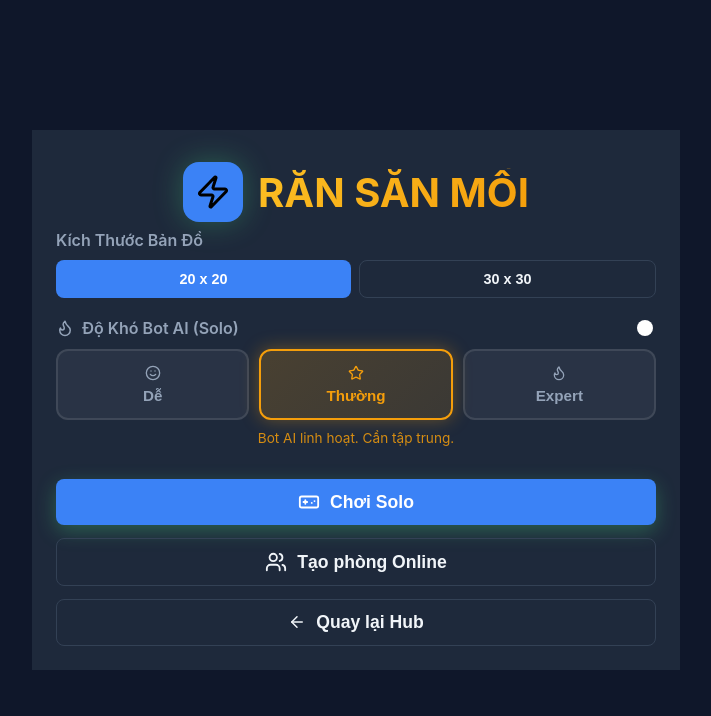
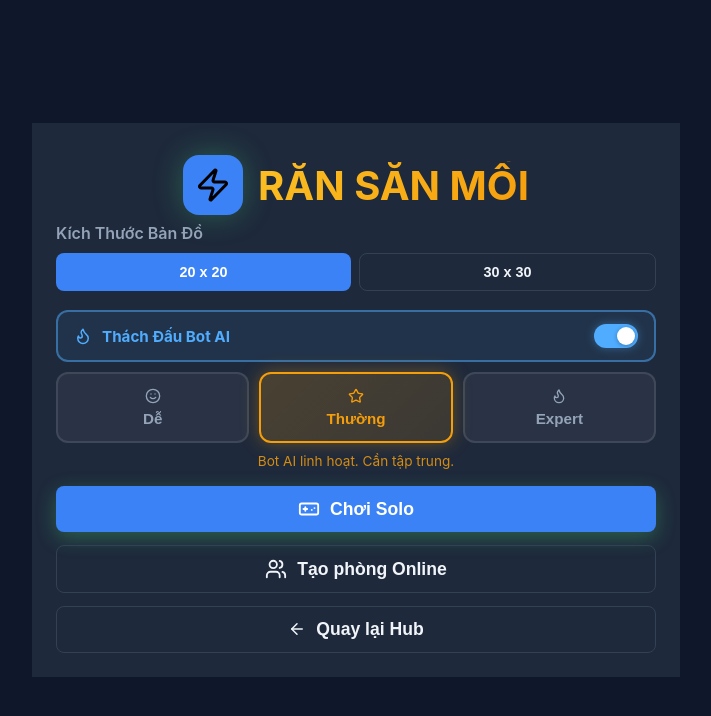
Before and after one commit to ncuong6789/sudoku_game_online, a React (Vite) app in the folder frontend/: page /#/snake in a window 1280 px wide. Shown: the top 716 px of the page, without its empty margins (300-1011 px from the left). Built offline with nearby package versions, Linux system fonts and the light colour scheme; no server answers.

Commit message:
upgrade UI

```diff
--- a/frontend/src/pages/caro/CaroHome.jsx
+++ b/frontend/src/pages/caro/CaroHome.jsx
@@ -53,7 +53,7 @@ export default function CaroHome() {
                 </div>
 
                 {/* Difficulty Selection */}
-                <div style={{ width: '100%', marginBottom: '1.2rem' }}>
+                <div style={{ width: '100%', marginBottom: '0.5rem' }}>
                     <label style={{ display: 'flex', alignItems: 'center', gap: '8px', marginBottom: '10px', color: 'var(--text-secondary)', fontWeight: 600 }}>
                         <Flame size={18} /> Độ Khó AI
                     </label>
@@ -93,7 +93,7 @@ export default function CaroHome() {
                 </div>
 
                 {/* Grid Size */}
-                <div style={{ width: '100%', marginBottom: '1.5rem' }}>
+                <div style={{ width: '100%', marginBottom: '0.5rem' }}>
                     <label style={{ display: 'flex', alignItems: 'center', gap: '8px', marginBottom: '10px', color: 'var(--text-secondary)', fontWeight: 600 }}>
                         Kích Thước Bàn Cờ
                     </label>
--- a/frontend/src/pages/chess/ChessHome.jsx
+++ b/frontend/src/pages/chess/ChessHome.jsx
@@ -72,7 +72,7 @@ export default function ChessHome() {
                     </h1>
                 </div>
 
-                <div style={{ display: 'flex', flexDirection: 'column', gap: '1rem', width: '100%', opacity: isFlipping ? 0.3 : 1, transition: 'opacity 0.3s', marginBottom: '1.5rem' }}>
+                <div style={{ display: 'flex', flexDirection: 'column', width: '100%', opacity: isFlipping ? 0.3 : 1, transition: 'opacity 0.3s', marginBottom: '1.5rem' }}>
 
                     {/* Difficulty */}
                     <div>
--- a/frontend/src/pages/pacman/PacmanHome.jsx
+++ b/frontend/src/pages/pacman/PacmanHome.jsx
@@ -49,7 +49,7 @@ export default function PacmanHome() {
                 </div>
 
                 {/* Map Type Selection */}
-                <div style={{ width: '100%', marginBottom: '1.2rem' }}>
+                <div style={{ width: '100%', marginBottom: '0.5rem' }}>
                     <label style={{ display: 'flex', alignItems: 'center', gap: '8px', marginBottom: '10px', color: 'var(--text-secondary)', fontWeight: 600 }}>
                         <Map size={18} /> Chọn Bản Đồ
                     </label>
--- a/frontend/src/pages/snake/SnakeHome.jsx
+++ b/frontend/src/pages/snake/SnakeHome.jsx
@@ -47,7 +47,7 @@ export default function SnakeHome() {
                     </h1>
                 </div>
 
-                <div style={{ display: 'flex', flexDirection: 'column', gap: '1.2rem', width: '100%', marginBottom: '1.5rem' }}>
+                <div style={{ display: 'flex', flexDirection: 'column', gap: '1.2rem', width: '100%', marginBottom: '0.5rem' }}>
                     {/* Map Size Settings */}
                     <div style={{ textAlign: 'left' }}>
                         <label style={{ display: 'flex', alignItems: 'center', gap: '8px', marginBottom: '10px', color: 'var(--text-secondary)', fontWeight: 600 }}>
@@ -69,22 +69,40 @@ export default function SnakeHome() {
 
                     {/* Bot AI Settings */}
                     <div style={{ textAlign: 'left' }}>
-                        <div style={{ display: 'flex', justifyContent: 'space-between', alignItems: 'center', marginBottom: '10px' }}>
-                            <label style={{ display: 'flex', alignItems: 'center', gap: '8px', color: 'var(--text-secondary)', fontWeight: 600 }}>
-                                <Flame size={18} /> Độ Khó Bot AI (Solo)
-                            </label>
+                        {/* Toggle Card */}
                         <div
                             onClick={() => setHasBot(!hasBot)}
                             style={{
-                                    width: '40px', height: '22px', borderRadius: '11px',
-                                    background: hasBot ? 'var(--primary-color)' : '#334155',
-                                    position: 'relative', cursor: 'pointer', transition: '0.3s', flexShrink: 0
+                                display: 'flex', justifyContent: 'space-between', alignItems: 'center',
+                                padding: '12px 16px',
+                                borderRadius: '12px',
+                                background: hasBot ? 'rgba(79,172,254,0.08)' : 'rgba(255,255,255,0.03)',
+                                border: `2px solid ${hasBot ? 'rgba(79,172,254,0.5)' : 'rgba(255,255,255,0.1)'}`,
+                                cursor: 'pointer',
+                                transition: 'all 0.25s',
+                                marginBottom: '10px',
+                                userSelect: 'none',
                             }}
                         >
+                            <div style={{ display: 'flex', alignItems: 'center', gap: '10px' }}>
+                                <Flame size={18} color={hasBot ? '#4facfe' : 'var(--text-secondary)'} />
+                                <div style={{ fontWeight: 700, fontSize: '0.95rem', color: hasBot ? '#4facfe' : 'var(--text-secondary)' }}>
+                                    Thách Đấu Bot AI
+                                </div>
+                            </div>
+                            <div style={{ flexShrink: 0 }}>
                                 <div style={{
-                                    width: '16px', height: '16px', borderRadius: '50%', background: '#fff',
-                                    position: 'absolute', top: '3px', left: hasBot ? '21px' : '3px', transition: '0.3s'
+                                    width: '44px', height: '24px', borderRadius: '12px',
+                                    background: hasBot ? '#4facfe' : '#334155',
+                                    position: 'relative', transition: '0.3s',
+                                    boxShadow: hasBot ? '0 0 10px rgba(79,172,254,0.4)' : 'none',
+                                }}>
+                                    <div style={{
+                                        width: '18px', height: '18px', borderRadius: '50%', background: '#fff',
+                                        position: 'absolute', top: '3px', left: hasBot ? '23px' : '3px', transition: '0.3s',
+                                        boxShadow: '0 1px 4px rgba(0,0,0,0.3)',
                                     }} />
+                                </div>
                             </div>
                         </div>
 
--- a/frontend/src/pages/sudoku/SudokuHome.jsx
+++ b/frontend/src/pages/sudoku/SudokuHome.jsx
@@ -46,7 +46,7 @@ export default function SudokuHome() {
                 </div>
 
                 {/* Difficulty Selection */}
-                <div style={{ width: '100%', marginBottom: '1.5rem' }}>
+                <div style={{ width: '100%', marginBottom: '0.5rem' }}>
                     <label style={{ display: 'flex', alignItems: 'center', gap: '8px', marginBottom: '10px', color: 'var(--text-secondary)', fontWeight: 600 }}>
                         <Flame size={18} /> Độ Khó
                     </label>
--- a/frontend/src/pages/tetris/TetrisHome.jsx
+++ b/frontend/src/pages/tetris/TetrisHome.jsx
@@ -46,7 +46,7 @@ export default function TetrisHome() {
                 </div>
 
                 {/* Difficulty Selection */}
-                <div style={{ width: '100%', marginBottom: '1.5rem' }}>
+                <div style={{ width: '100%', marginBottom: '0.5rem' }}>
                     <label style={{ display: 'flex', alignItems: 'center', gap: '8px', marginBottom: '10px', color: 'var(--text-secondary)', fontWeight: 600 }}>
                         <Flame size={18} /> Tốc Độ Khởi Điểm
                     </label>
```
Also changed, not shown: frontend/src/pages/pacman/PacmanGame.jsx (+10 -10 lines). Lines whose indentation alone changed are shown as unchanged.
